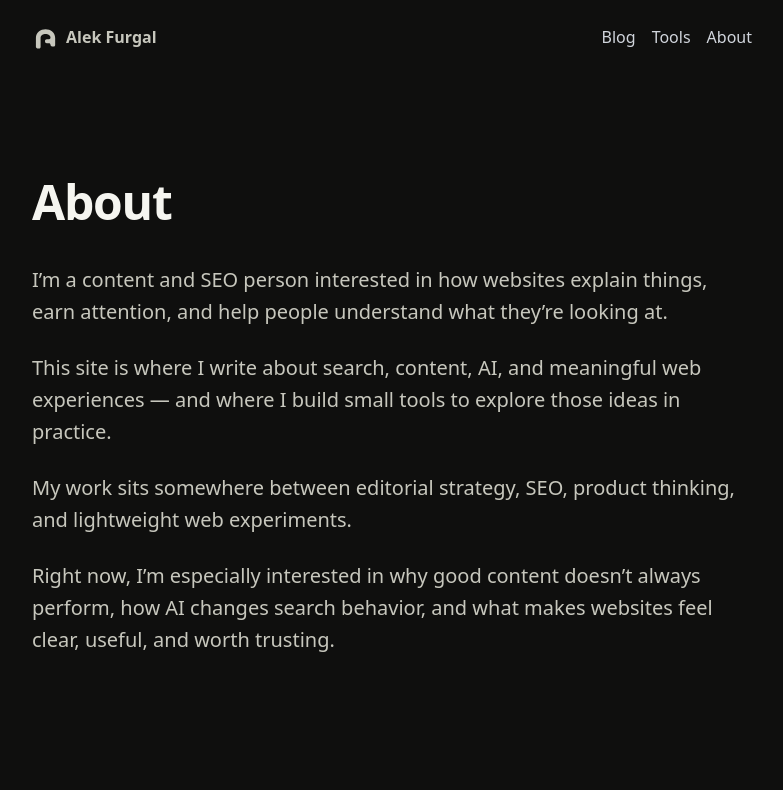
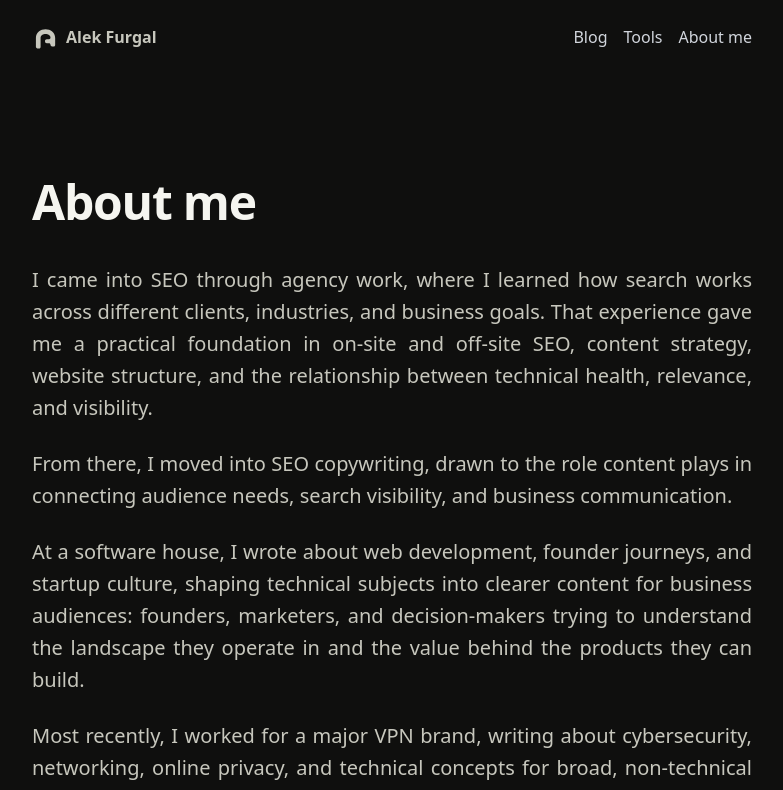
Before and after one commit to alfurg/alekfurgal.com, a Next.js app: page /about in a window 1280 px wide. Shown: the top 790 px of the page, without its empty margins (248-1031 px from the left). Built offline with nearby package versions, Linux system fonts and the light colour scheme.

Commit message:
copy tweaks
tweaks to homepage and about me copy, with small changes in header. fixed   blog section width (made cards stack)

```diff
--- a/app/about/page.tsx
+++ b/app/about/page.tsx
@@ -4,32 +4,32 @@ export default function AboutPage() {
   return (
     <main className="min-h-screen px-6 py-24 max-w-3xl mx-auto">
       <h1 className="text-5xl font-bold tracking-tight leading-tight mb-8 text-[#f5f5f0]">
-        About
+        About me
       </h1>
 
-      <div className="space-y-6 text-xl text-[#c7c7bd] mb-10 leading-8">
+      <div className="space-y-6 text-xl text-[#c7c7bd] mb-10 leading-8" style={{ textAlign: 'justify' }}>
         <p>
-          I’m a content and SEO person interested in how websites explain
-          things, earn attention, and help people understand what they’re
-          looking at.
+          I came into SEO through agency work, where I learned how search works across different clients, industries, and business goals.
+          That experience gave me a&nbsp;practical foundation in on-site and off-site SEO, content strategy, website structure, and the relationship between technical health, relevance, and visibility.
         </p>
 
         <p>
-          This site is where I write about search, content, AI, and meaningful
-          web experiences — and where I build small tools to explore those ideas
-          in practice.
-
+          From there, I moved into SEO copywriting, drawn to the role content plays in connecting audience needs, search visibility, and business communication.
         </p>
 
         <p>
-          My work sits somewhere between editorial strategy, SEO, product
-          thinking, and lightweight web experiments.
+          At a software house, I wrote about web development, founder journeys, and startup culture, shaping technical subjects into clearer content for business audiences:
+          founders, marketers, and decision-makers trying to understand the landscape they operate in and the value behind the products they can build.
         </p>
 
         <p>
-          Right now, I’m especially interested in why good content doesn’t always
-          perform, how AI changes search behavior, and what makes websites feel
-          clear, useful, and worth trusting.
+          Most recently, I worked for a major VPN brand, writing about cybersecurity, networking, online privacy, and technical concepts for broad, non-technical readers.
+          My work combined SEO thinking, accessibility, and product understanding, with a strong focus on authority and trust.
+        </p>
+
+        <p>
+        I have an MA in American Studies, which shaped the way I think about media, communication, and audience behavior.
+        I’ve been writing my entire life, which is why I treat content not only as a way to rank, but as a way to explain, demonstrate, and create meaning.
         </p>
       </div>
     </main>
--- a/app/blog/page.tsx
+++ b/app/blog/page.tsx
@@ -19,16 +19,16 @@ const posts = [
 
 export default function BlogPage() {
   return (
-    <main className="min-h-screen px-6 py-24 max-w-5xl mx-auto">
+    <main className="min-h-screen px-6 py-24 max-w-3xl mx-auto">
       <h1 className="text-5xl font-bold tracking-tight leading-tight mb-6 text-[#f5f5f0]">
         Blog
       </h1>
 
       <p className="text-lg text-gray-100 mb-10">
-        Essays and notes on SEO, content, AI, and meaningful web experiences.
+        Essays and notes on SEO, content, and meaningful web experiences.
       </p>
 
-      <div className="grid gap-6 md:grid-cols-2">
+      <div className="space-y-6">
         {posts.map((post) => (
           <a
             key={post.title}
--- a/app/layout.tsx
+++ b/app/layout.tsx
@@ -33,7 +33,7 @@ export default function RootLayout({
               Tools
             </a>
             <a href="/about" className="text-gray-300 hover:text-[#f5f5f0]">
-              About
+              About me
             </a>
           </nav>
         </header>
--- a/app/page.tsx
+++ b/app/page.tsx
@@ -2,28 +2,29 @@ export default function Home() {
   return (
     <main className="min-h-screen bg-[#0f0f0e] px-6 py-24 max-w-3xl mx-auto">
       <p className="text-sm text-[#8f8f86] mb-6">
-        SEO · content · AI · useful internet things
+        SEO · content · useful internet things
       </p>
 
       <h1 className="text-5xl font-bold tracking-tight leading-tight mb-8 text-[#f5f5f0]">
-        Notes on search, content, and meaningful web experiences
+        Hi, I'm Alek.
       </h1>
 
-      <p className="text-xl text-[#c7c7bd] mb-10 leading-8">
-        Essays, experiments, and lightweight tools exploring what makes websites
-        clear, useful, and worth returning to.
-      </p>
+      <div className="space-y-6 text-xl text-[#c7c7bd] mb-10 leading-8">
+        <p>
+          This website is part portfolio, part proof of concept, and part personal project.
+        </p>
 
-      <div className="flex gap-6 text-lg">
-        <a href="/blog" className="text-[#b5b5aa] hover:text-[#f5f5f0] underline underline-offset-4">
-          Blog
-        </a>
-        <a href="/tools" className="text-[#b5b5aa] hover:text-[#f5f5f0] underline underline-offset-4">
-          Tools
-        </a>
-        <a href="/about" className="text-[#b5b5aa] hover:text-[#f5f5f0] underline underline-offset-4">
-          About
-        </a>
+        <p>
+        I made it to share my writing and document what I’m learning about search, content, and building things for the web.
+        </p>
+
+        <p>You can contact me{" "}
+          <a href="mailto:aleksanderfurgal@gmail.com?subject=Hello%20from%20your%20website!"
+          className="underline underline-offset-4 hover:text-white">
+          by email
+          </a>
+          .
+        </p>
       </div>
     </main>
   );
```
